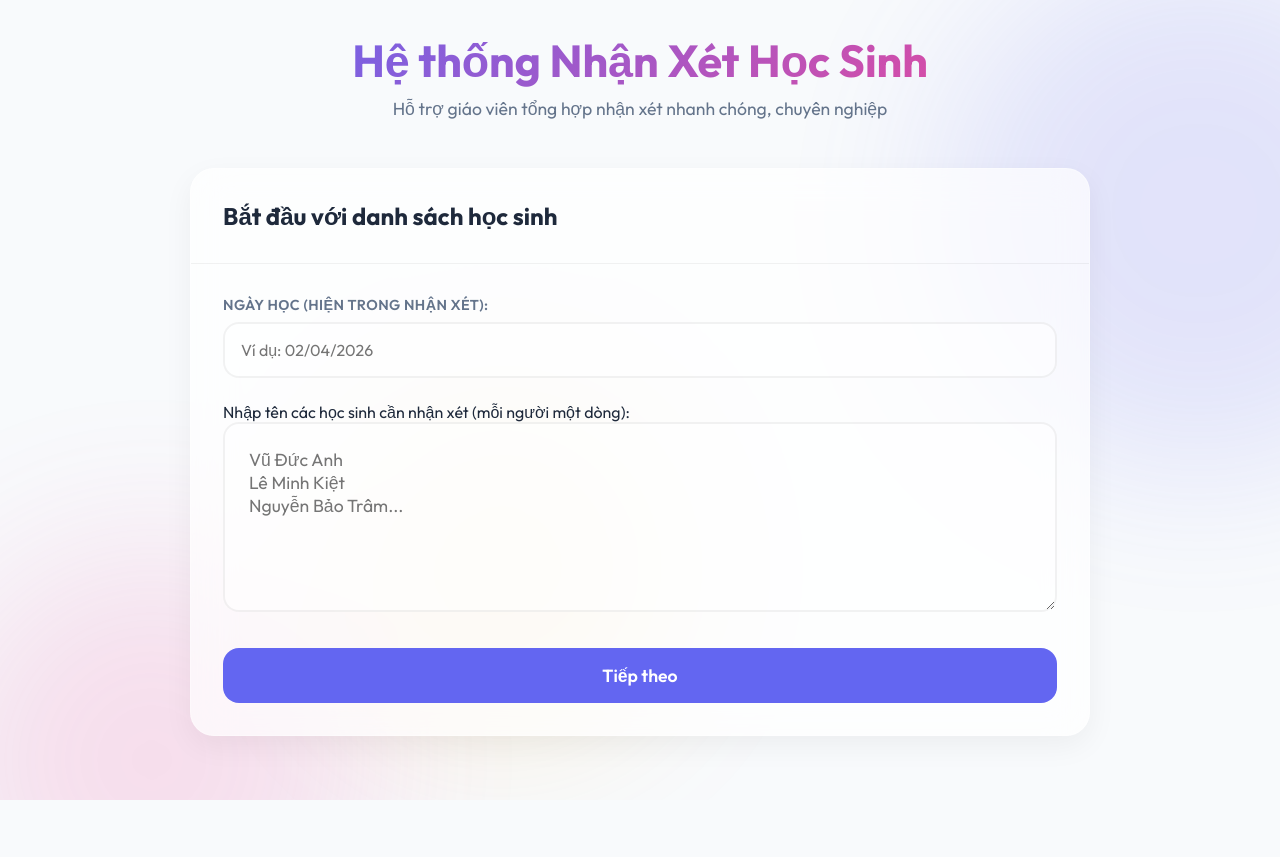
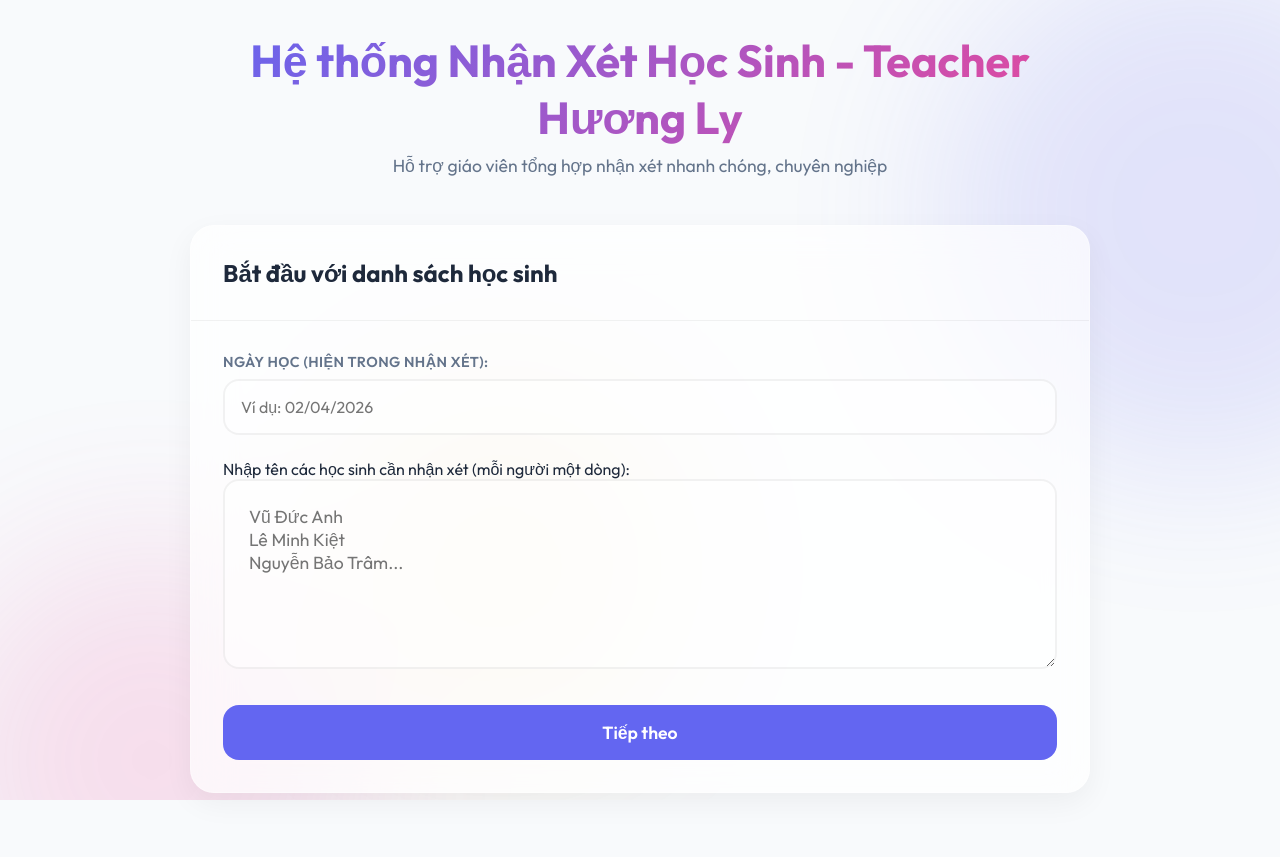
Before and after one commit to HuongLy21112024/nhanxet, a plain HTML site: page index.html in a window 1280 px wide. Before the commit the page ends 800 px from the top, so only its background shows below. Drawn offline with Linux system fonts and the light colour scheme.

Commit message:
Update index.html

```diff
--- a/index.html
+++ b/index.html
@@ -18,7 +18,7 @@
 
     <div class="container">
         <header>
-            <h1>Hệ thống Nhận Xét Học Sinh</h1>
+            <h1>Hệ thống Nhận Xét Học Sinh - Teacher Hương Ly</h1>
             <p>Hỗ trợ giáo viên tổng hợp nhận xét nhanh chóng, chuyên nghiệp</p>
         </header>
 
```
